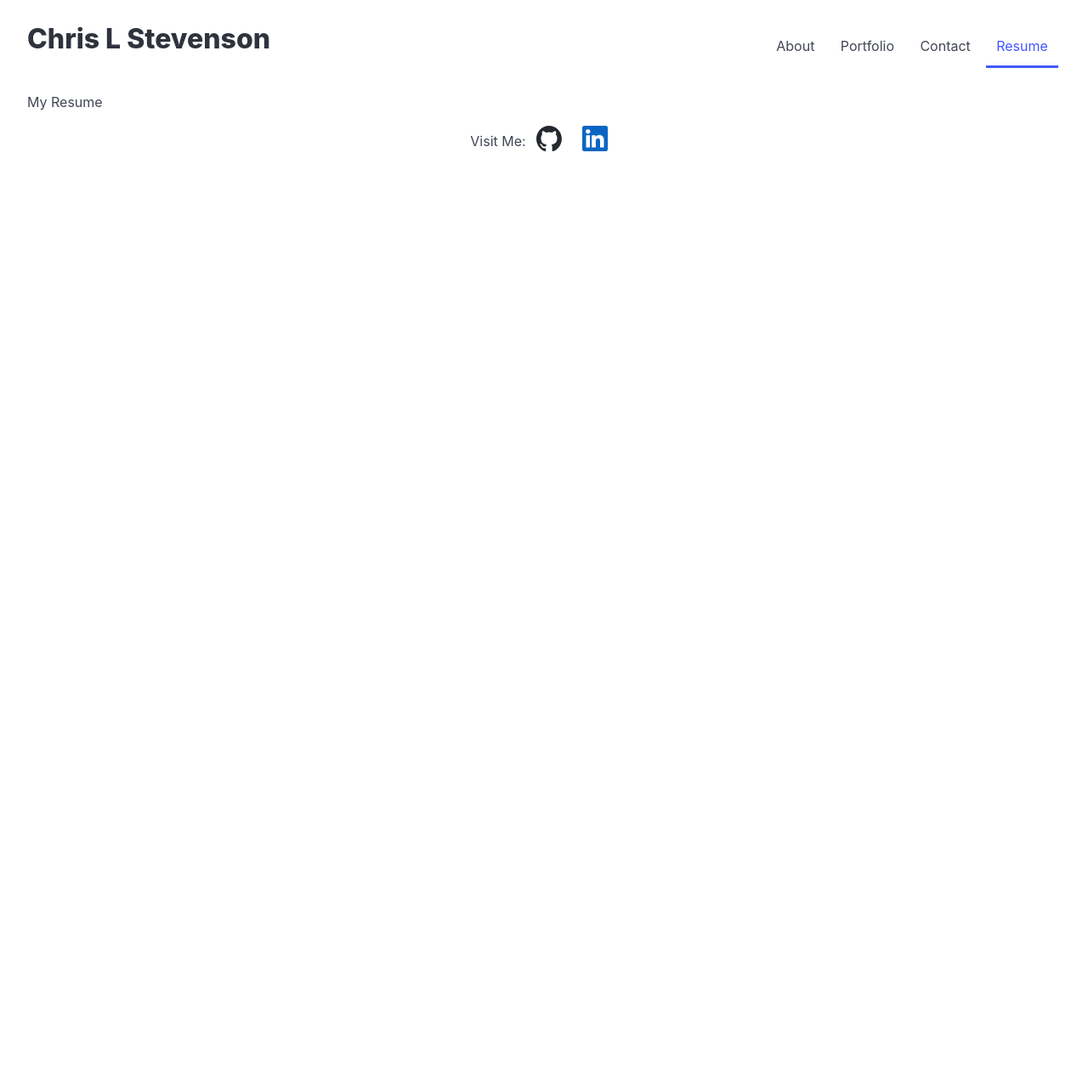
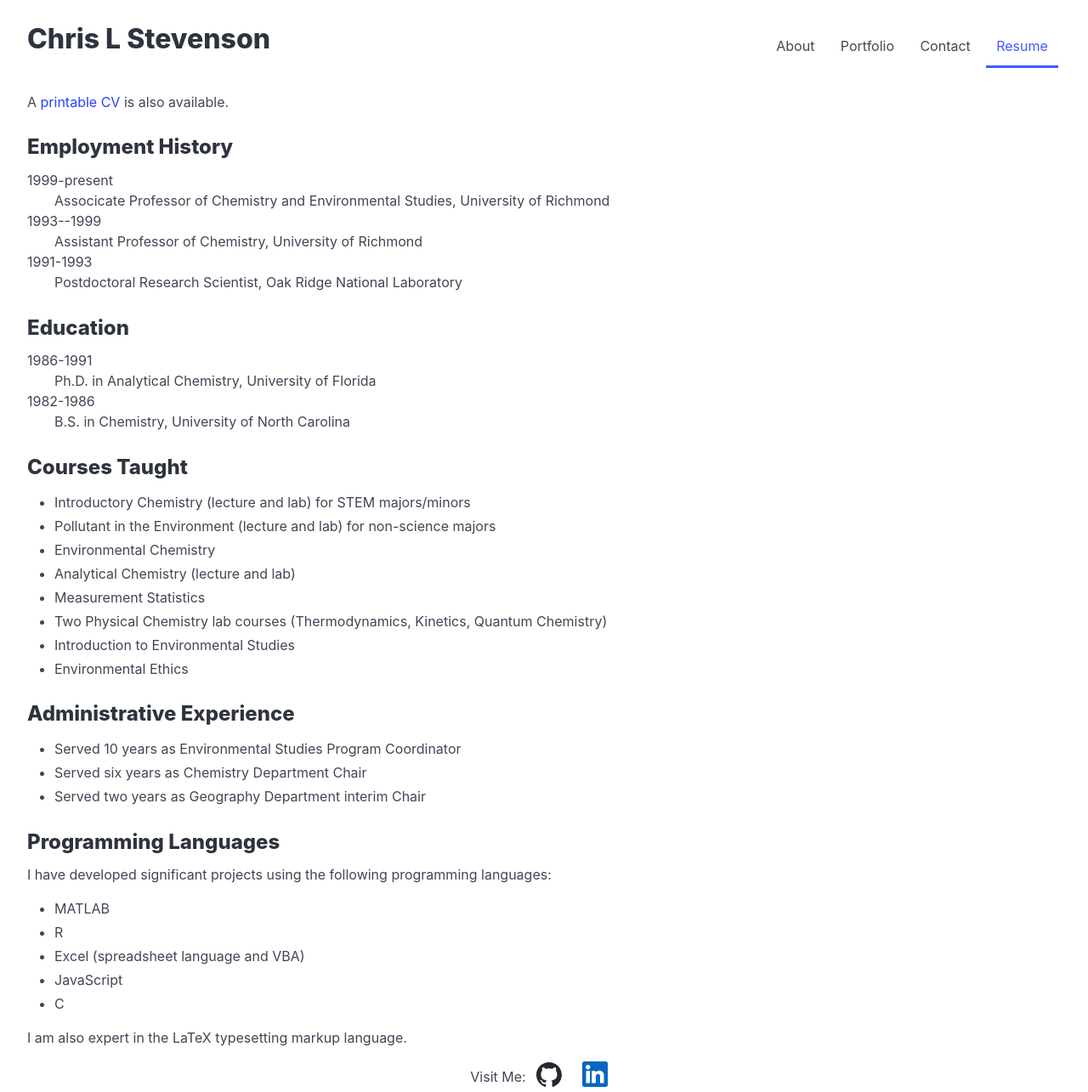
Before and after one commit to clstevenson/my-dev-portfolio, a React (Vite) app: page /Resume in a window 1280 px wide. Shown: the whole page at 85% size. Before the commit the page ends 808 px from the top, so only its background shows below. Built offline with nearby package versions, Linux system fonts and the light colour scheme.

Commit message:
Add resume page

```diff
--- a/src/pages/Resume.jsx
+++ b/src/pages/Resume.jsx
@@ -1,5 +1,63 @@
 export default function Resume() {
   return (
-    <p> My Resume </p>
+    <section className='content'>
+      <p>
+        A <a href='./src/assets/CLS_CV.pdf'>printable CV</a> is also available.
+      </p>
+      <h2 className='is-size-4'>Employment History</h2>
+      <dl>
+        <dt>1999-present</dt>
+        <dd>Associcate Professor of Chemistry and Environmental Studies, University of Richmond</dd>
+
+        <dt>1993--1999</dt>
+        <dd>Assistant Professor of Chemistry, University of Richmond</dd>
+
+        <dt>1991-1993</dt>
+        <dd>Postdoctoral Research Scientist, Oak Ridge National Laboratory</dd>
+      </dl>
+
+      <h2 className='is-size-4'>Education</h2>
+      <dl>
+        <dt>1986-1991</dt>
+        <dd>Ph.D. in Analytical Chemistry, University of Florida</dd>
+
+        <dt>1982-1986</dt>
+        <dd>B.S. in Chemistry, University of North Carolina</dd>
+      </dl>
+
+      <h2 className='is-size-4'>Courses Taught</h2>
+      <ul>
+        <li>Introductory Chemistry (lecture and lab) for STEM majors/minors</li>
+        <li>Pollutant in the Environment (lecture and lab) for non-science majors</li>
+        <li>Environmental Chemistry</li>
+        <li>Analytical Chemistry (lecture and lab)</li>
+        <li>Measurement Statistics</li>
+        <li>Two Physical Chemistry lab courses (Thermodynamics, Kinetics, Quantum Chemistry)</li>
+        <li>Introduction to Environmental Studies</li>
+        <li>Environmental Ethics</li>
+      </ul>
+
+      <h2 className='is-size-4'>Administrative Experience</h2>
+      <ul>
+        <li>Served 10 years as Environmental Studies Program Coordinator</li>
+        <li>Served six years as Chemistry Department Chair</li>
+        <li>Served two years as Geography Department interim Chair</li>
+      </ul>
+
+      <h2 className='is-size-4'>Programming Languages</h2>
+      <p>
+        I have developed significant projects using the following programming languages:
+      </p>
+      <ul>
+        <li>MATLAB</li>
+        <li>R</li>
+        <li>Excel (spreadsheet language and VBA)</li>
+        <li>JavaScript</li>
+        <li>C</li>
+      </ul>
+      <p>
+        I am also expert in the LaTeX typesetting markup language.
+      </p>
+    </section>
   )
 }
```
Also changed, not shown: 1 other file (tests, documents, lock files or other folders).
